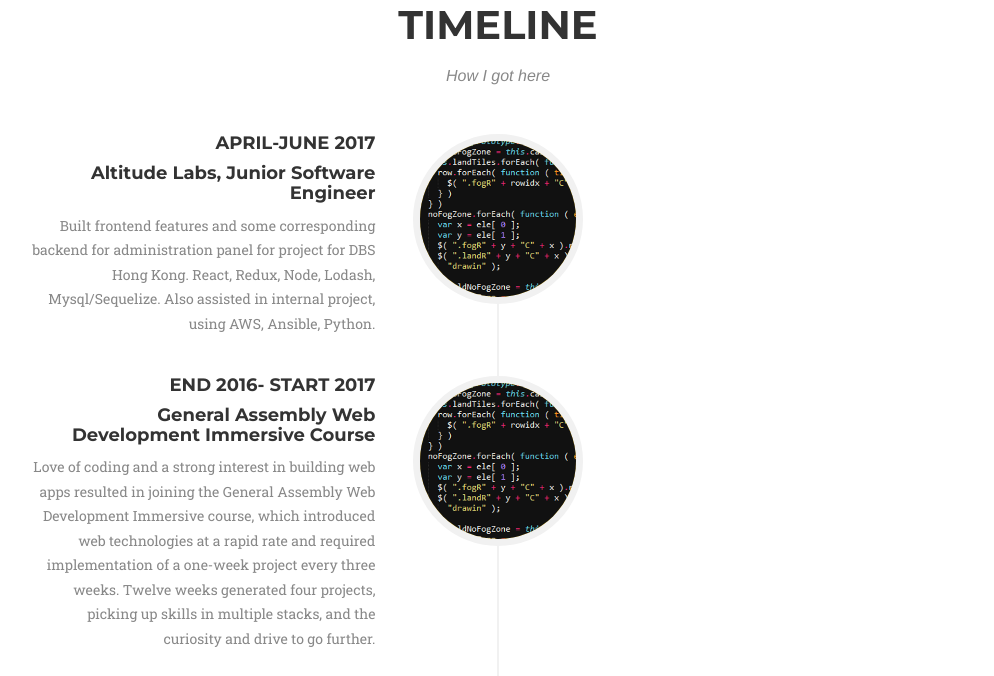
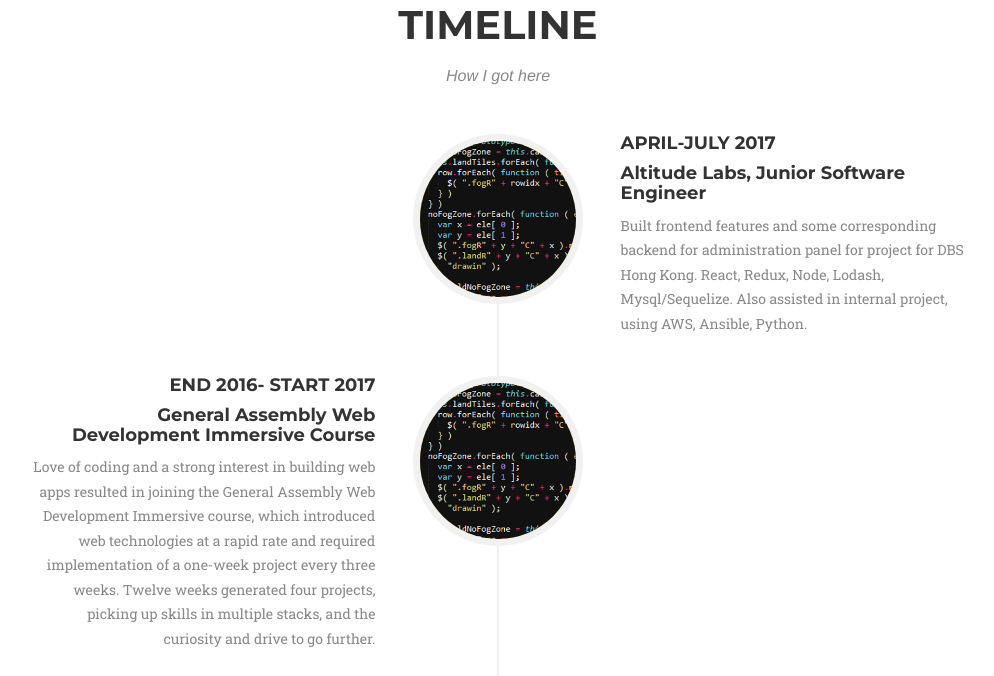
Before and after one commit to adrianke77/portfolio, a website: page index.html in a window 1280 px wide. Shown: the part 3536-4212 px from the top of the page, without its empty margins (142-1136 px from the left). Drawn offline with nearby package versions, Linux system fonts and the light colour scheme; a web font is replaced by a local one.

Commit message:
update portfolio

```diff
--- a/index.html
+++ b/index.html
@@ -406,13 +406,13 @@
         <div class="row">
           <div class="col-lg-12">
             <ul class="timeline">
-              <li class="timeline">
+              <li class="timeline-inverted">
                 <div class="timeline-image">
                   <img class="img-circle img-responsive" src="img/about/5.png" alt="">
                 </div>
                 <div class="timeline-panel">
                   <div class="timeline-heading">
-                    <h4>April-June 2017</h4>
+                    <h4>April-July 2017</h4>
                     <h4 class="subheading">Altitude Labs, Junior Software Engineer</h4>
                   </div>
                   <div class="timeline-body">
```
